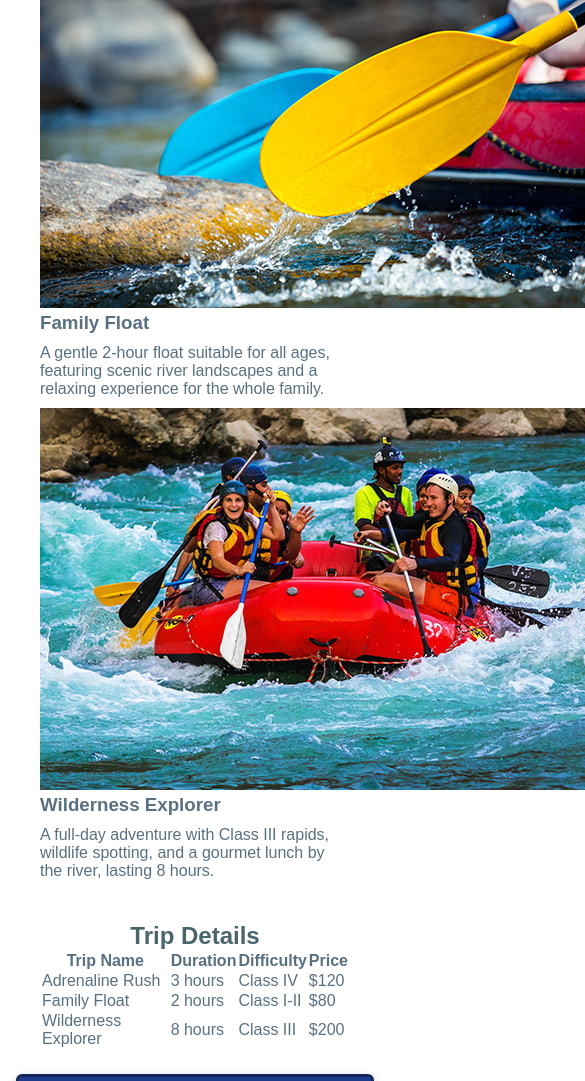
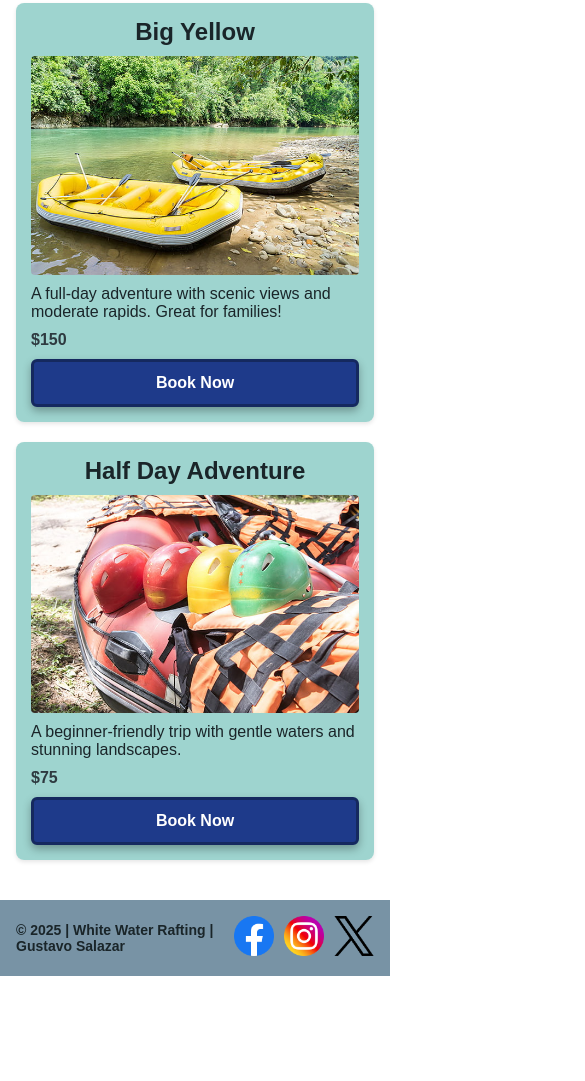
Before and after one commit to gussalazar999/wdd130, a plain HTML site: page wwr/trips.html in a window 390 px wide. Shown: the part 919-2000 px from the top of the page, 585 px wide, since content can reach past the window. After the commit the page ends 1895 px from the top, so only its background shows below. Drawn offline with Linux system fonts and the light colour scheme; a web font is replaced by a local one.

Commit message:
updates to the trips page

```diff
--- a/wwr/styles/rafting.css
+++ b/wwr/styles/rafting.css
@@ -273,13 +273,13 @@ section {
     padding: 8px;
 }
 
-.home, .team {
+.home, .team, .trips-content {
     text-align: center;
     padding: 20px 0;
     background-color: #fff;
 }
 
-.home {
+.home, .trips-content {
     max-width: 840px;
     margin: 0 auto;
     display: flex;
@@ -288,13 +288,13 @@ section {
     gap: 10px;
 }
 
-h2, .home h2 {
+h2 {
     text-align: center;
     width: 100%;
     padding: 0;
 }
 
-p, .home p {
+p {
     text-align: left;
     margin: 10px 0;
     width: 100%;
@@ -319,24 +319,24 @@ p, .home p {
     box-shadow: 0 6px 12px rgba(0, 0, 0, 0.4);
 }
 
-.home-gallery {
+.home-gallery, .trips-content .trip-grid {
     width: 100%;
     margin: 0;
 }
 
-.home-gallery figure {
+.home-gallery figure, .trips-content .trip-item {
     margin: 0;
     text-align: center;
 }
 
-.home-gallery img {
+.home-gallery img, .trips-content .trip-item img {
     max-width: 400px;
     height: auto;
     margin: 0 auto;
     display: block;
 }
 
-.home-gallery figcaption {
+.home-gallery figcaption, .trips-content .trip-item figcaption {
     font-size: 18px;
     color: var(--accent2-color);
     text-align: center;
@@ -372,6 +372,63 @@ p, .home p {
     font-size: 0.9em;
 }
 
+/* Trips section styling */
+.trips-content h2 {
+    padding: 20px 0;
+    color: var(--accent2-color);
+}
+
+.trips-content .trip-section {
+    margin-bottom: 20px;
+    text-align: center;
+}
+
+.trips-content .trip-section p {
+    max-width: 600px;
+    margin: 0 auto;
+}
+
+.trips-content .trip-grid {
+    display: grid;
+    grid-template-columns: repeat(auto-fit, minmax(250px, 1fr));
+    gap: 20px;
+    padding: 20px 0;
+}
+
+.trips-content .trip-item {
+    background-color: rgba(134, 202, 196, 0.8);
+    padding: 15px;
+    border-radius: 8px;
+    text-align: center;
+    box-shadow: 0 2px 4px rgba(0, 0, 0, 0.1);
+}
+
+.trips-content .trip-item h3 {
+    font-family: var(--heading-font);
+    font-size: 1.5em;
+    margin-bottom: 10px;
+    color: #1A2529;
+}
+
+.trips-content .trip-item img {
+    max-width: 100%;
+    height: auto;
+    margin-bottom: 10px;
+    border-radius: 4px;
+}
+
+.trips-content .trip-item p {
+    font-size: 1em;
+    margin: 5px 0;
+    color: #1A2529;
+}
+
+.trips-content .trip-item .price {
+    font-weight: bold;
+    color: #2E3A40;
+    margin: 10px 0;
+}
+
 /* Media Queries */
 @media (max-width: 600px) {
     header {
@@ -399,10 +456,10 @@ p, .home p {
     .history-content {
         flex-direction: column;
     }
-    .home {
+    .home, .trips-content {
         flex-direction: column;
     }
-    .home-gallery img {
+    .home-gallery img, .trips-content .trip-item img {
         width: 100%;
         max-width: 100%;
     }
@@ -422,6 +479,9 @@ p, .home p {
     .team-members {
         flex-direction: column;
         align-items: center;
+    }
+    .trips-content .trip-grid {
+        grid-template-columns: 1fr;
     }
     .grid-container {
         grid-template-columns: 1fr;
--- a/wwr/trips.html
+++ b/wwr/trips.html
@@ -7,8 +7,9 @@
     <meta name="author" content="Gustavo Salazar">
 
     <link rel="preconnect" href="https://fonts.googleapis.com">
-    <link rel="preconnect" href="https://fonts.gstatic.com" crossorigin>
+    <link rel="preconnect" href="https://fonts.gstatic.com" crossorigin">
     <link href="https://fonts.googleapis.com/css2?family=Noto+Sans+TC&family=Zain:wght@300&display=swap" rel="stylesheet">
+
     <title>White River Rafting: Trips</title>
     <link rel="stylesheet" href="styles/rafting.css">
 </head>
@@ -26,66 +27,41 @@
     </header>
     <main>
         <div class="hero">
-            <img src="images/trips.jpg" alt="Rafting Adventure Image">
-            <h1>Trips: White River Rafting Adventures</h1>
+            <img src="images/rafting41_1024.jpg" alt="Background image">
+            <h1>White Water Rafting Trips</h1>
         </div>
-        <section class="trip-descriptions">
-            <h2>What We Offer</h2>
-            <div class="trip-container">
-                <div class="trip">
-                    <img src="images/trip1.jpg" alt="Adrenaline Rush Trip">
-                    <h3>Adrenaline Rush</h3>
-                    <p>Experience the thrill of Class IV rapids with our expert guides. This 3-hour trip is perfect for thrill-seekers, offering intense rafting and stunning views.</p>
+        <section class="trips-content">
+            <h2>Our Exciting Trips</h2>
+            <div class="trip-section">
+                <p>Discover the thrill of whitewater rafting with our carefully crafted trips. Each adventure is designed to offer unique experiences, from gentle floats to exhilarating rapids. Book your journey today!</p>
+            </div>
+            <div class="trip-grid">
+                <div class="trip-item">
+                    <h3>White Rush</h3>
+                    <img src="images/rafting47_6001.jpg" alt="White Rush Trip">
+                    <p>A thrilling half-day trip with Class III rapids. Perfect for adrenaline seekers!</p>
+                    <p class="price">$99</p>
+                    <a href="#" class="cta">Book Now</a>
                 </div>
-                <div class="trip">
-                    <img src="images/trip2.jpg" alt="Family Float">
-                    <h3>Family Float</h3>
-                    <p>A gentle 2-hour float suitable for all ages, featuring scenic river landscapes and a relaxing experience for the whole family.</p>
+                <div class="trip-item">
+                    <h3>Big Yellow</h3>
+                    <img src="images/rafting26_6002.jpg" alt="Big Yellow Trip">
+                    <p>A full-day adventure with scenic views and moderate rapids. Great for families!</p>
+                    <p class="price">$150</p>
+                    <a href="#" class="cta">Book Now</a>
                 </div>
-                <div class="trip">
-                    <img src="images/trip3.jpg" alt="Wilderness Explorer">
-                    <h3>Wilderness Explorer</h3>
-                    <p>A full-day adventure with Class III rapids, wildlife spotting, and a gourmet lunch by the river, lasting 8 hours.</p>
+                <div class="trip-item">
+                    <h3>Half Day Adventure</h3>
+                    <img src="images/rafting22_6003.jpg" alt="Half Day Adventure Trip">
+                    <p>A beginner-friendly trip with gentle waters and stunning landscapes.</p>
+                    <p class="price">$75</p>
+                    <a href="#" class="cta">Book Now</a>
                 </div>
             </div>
         </section>
-        <section class="trip-table">
-            <h2>Trip Details</h2>
-            <table>
-                <thead>
-                    <tr>
-                        <th>Trip Name</th>
-                        <th>Duration</th>
-                        <th>Difficulty</th>
-                        <th>Price</th>
-                    </tr>
-                </thead>
-                <tbody>
-                    <tr>
-                        <td>Adrenaline Rush</td>
-                        <td>3 hours</td>
-                        <td>Class IV</td>
-                        <td>$120</td>
-                    </tr>
-                    <tr>
-                        <td>Family Float</td>
-                        <td>2 hours</td>
-                        <td>Class I-II</td>
-                        <td>$80</td>
-                    </tr>
-                    <tr>
-                        <td>Wilderness Explorer</td>
-                        <td>8 hours</td>
-                        <td>Class III</td>
-                        <td>$200</td>
-                    </tr>
-                </tbody>
-            </table>
-        </section>
-        <a href="contact.html" class="cta">Contact Us for Booking!</a>
     </main>
     <footer>
-        <p>© 2025 | White River Rafting | Gustavo Salazar</p>
+        <p>© 2025 | White Water Rafting | Gustavo Salazar</p>
         <nav class="socialmedia">
             <a href="https://facebook.com"><img src="images/facebook.png" alt="Facebook"></a>
             <a href="https://instagram.com"><img src="images/instagram.png" alt="Instagram"></a>
```
